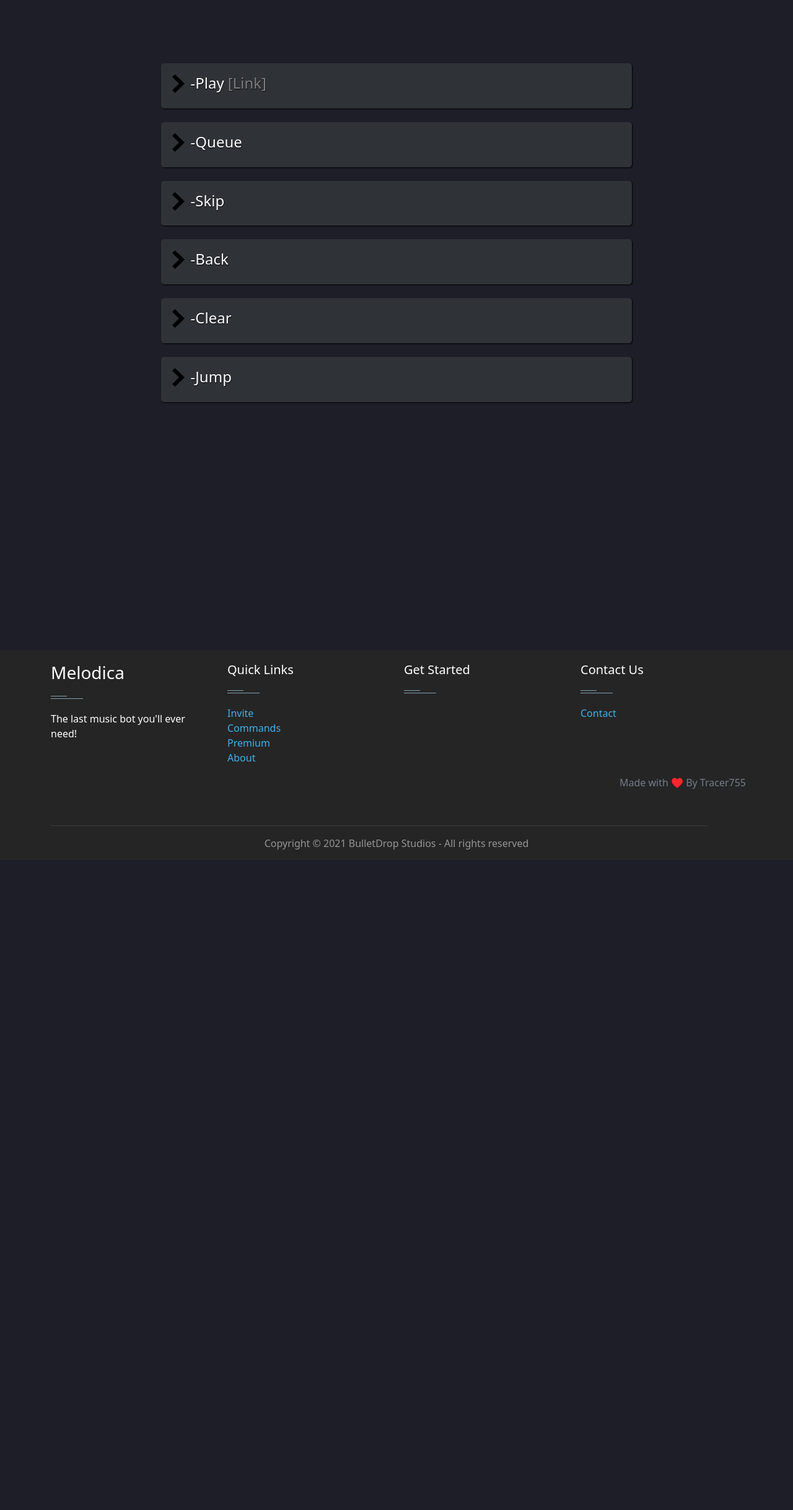
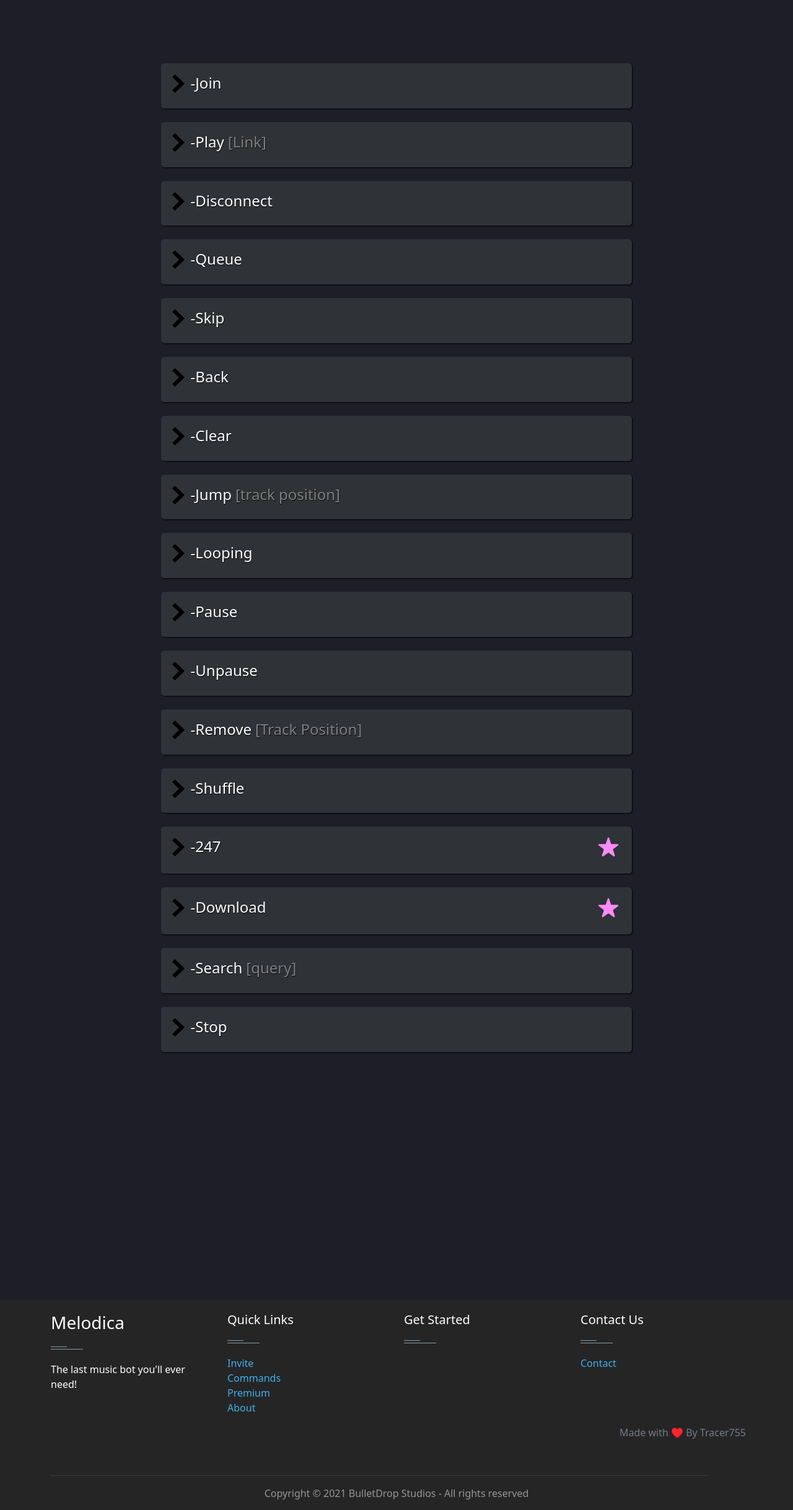
Before and after one commit to tracer755/tracer755.github.io, a PHP site: page /Melodica/Commands.html in a window 1280 px wide. Shown: the part 106-2543 px from the top of the page at 62% size. Before the commit the page ends 1477 px from the top, so only its background shows below. Run offline with PHP 8.4, Linux system fonts and the light colour scheme.

Commit message:
Add files via upload

```diff
--- a/Melodica/Command.css
+++ b/Melodica/Command.css
@@ -1,3 +1,8 @@
+body {
+    -webkit-font-smoothing: antialiased;
+    -moz-osx-font-smoothing: grayscale;
+    text-rendering: optimizeLegibility;
+}
 .collapsible {
   background-color: #2f3237;
   color: white;
@@ -9,7 +14,7 @@
   outline: none;
   font-size: 15px;
   border-radius: 5px;
-  width: 60%;
+  width: 80%;
   text-shadow: 0.5px 0.5px 1px #000000;
   box-shadow: 1px 1px 2px #000000;
 
@@ -22,7 +27,7 @@
   transition: max-height 0.2s ease-out;
   background-color: #2f3237;
   position:relative; top:-12px;
-  width: 60%;
+  width: 80%;
     background-color: #2a2d32;
   border-color: #2f3237;
   border-style: solid;
@@ -31,6 +36,17 @@
 
 
 }
+
+@media (min-width: 700px) {
+    .content{
+        width: 60%;
+    }
+    .collapsible{
+        width: 60%;
+    }
+}
+
+
 .rotated-image {
     transition: 0.2s;
   -webkit-transform: rotate(90deg);
--- a/Melodica/Commands.html
+++ b/Melodica/Commands.html
@@ -58,7 +58,11 @@
     </div>
   </div>
 </nav>
-      <br><br><br><br>
+    <br><br><br><br>
+    <!--Premium command star-->
+    <!--
+<svg xmlns="http://www.w3.org/2000/svg" viewBox="0 0 72 72" style="color: #fc8af9; fill: currentColor; float: right !important; position:relative; top:-5px;" width=40px ><path d="M38.2 9.7l5.3 16.2c.3 1 1.2 1.6 2.2 1.6h17c2.3 0 3.2 2.9 1.4 4.2l-13.8 10c-.8.6-1.2 1.6-.8 2.6l5.3 16.2c.7 2.1-1.8 3.9-3.6 2.6l-13.8-10c-.8-.6-1.9-.6-2.7 0l-13.8 10c-1.8 1.3-4.3-.5-3.6-2.6l5.3-16.2c.3-1 0-2-.8-2.6L8 31.7c-1.8-1.3-.9-4.2 1.4-4.2h17c1 0 1.9-.6 2.2-1.6l5.3-16.2c.6-2.1 3.6-2.1 4.3 0z"></path></svg>
+-->
 
 
     <!-- Template for the help dropdown-->
@@ -88,6 +92,25 @@
 
 <div>
 <center>
+
+                    <div style="padding: 6px; ">
+    <button onclick="myFunction('arw17')" class="collapsible" ><img id="arw17" src="arrow1.png" class="arrow" width="20" height="30" align="left">
+        <div style="display: flex; flex-wrap: wrap; position:relative; left:10px;">
+        <h4> -Join </h4>
+        <h4 style="color: grey; position:relative; left:6px;"></h4>
+        </div>
+        </button>
+<div class="content">
+    <p></p>
+  <p style="color: white;" align="left">Joins the bot to your current voice channel.</p>
+    <p style="color: white" align="left">This command is required to run most other commands.</p>
+    <hr size="4" width="95%" style="color: #757c8a">
+    <p style="color: white">Example: -join</p>
+</div>
+    </div>
+
+
+
     <div style="padding: 6px; ">
     <button onclick="myFunction('arw1')" class="collapsible" ><img id="arw1" src="arrow1.png" class="arrow" width="20" height="30" align="left">
         <div style="display: flex; flex-wrap: wrap; position:relative; left:10px;">
@@ -98,9 +121,25 @@
 <div class="content">
     <p></p>
   <p style="color: white;" align="left">Takes the input link and adds the song to the queue, if there is no song currently playing it will start playing the song.</p>
-    <p style="color: white" align="left">Aliases: p</p>
+    <p style="color: white" align="left">Aliases: -p</p>
     <hr size="4" width="95%" style="color: #757c8a">
     <p style="color: white">Example: -play <a href="https://www.youtube.com/watch?v=dQw4w9WgXcQ" target="_blank" style="color: white"> https://www.youtube.com/watch?v=dQw4w9WgXcQ</a></p>
+</div>
+    </div>
+
+                <div style="padding: 6px; ">
+    <button onclick="myFunction('arw11')" class="collapsible" ><img id="arw11" src="arrow1.png" class="arrow" width="20" height="30" align="left">
+        <div style="display: flex; flex-wrap: wrap; position:relative; left:10px;">
+        <h4> -Disconnect </h4>
+        <h4 style="color: grey; position:relative; left:6px;"></h4>
+        </div>
+        </button>
+<div class="content">
+    <p></p>
+  <p style="color: white;" align="left">Disconnects the bot from the current voice chanel and clear the server queue.</p>
+    <p style="color: white" align="left">Aliases: -dc -leave</p>
+    <hr size="4" width="95%" style="color: #757c8a">
+    <p style="color: white">Example: -disconnect -dc -leave</p>
 </div>
     </div>
 
@@ -176,17 +215,172 @@
     <button onclick="myFunction('arw6')" class="collapsible" ><img id="arw6" src="arrow1.png" class="arrow" width="20" height="30" align="left">
         <div style="display: flex; flex-wrap: wrap; position:relative; left:10px;">
         <h4> -Jump </h4>
+        <h4 style="color: grey; position:relative; left:6px;"> [track position]</h4>
+        </div>
+        </button>
+<div class="content">
+    <p></p>
+  <p style="color: white;" align="left">Skips to the specified track.</p>
+    <p style="color: white" align="left"> You can use -queue to find the trackid's</p>
+    <hr size="4" width="95%" style="color: #757c8a">
+    <p style="color: white">Example: -Jump [trackid]</p>
+</div>
+    </div>
+
+
+                <div style="padding: 6px; ">
+    <button onclick="myFunction('arw7')" class="collapsible" ><img id="arw7" src="arrow1.png" class="arrow" width="20" height="30" align="left">
+        <div style="display: flex; flex-wrap: wrap; position:relative; left:10px;">
+        <h4> -Looping </h4>
         <h4 style="color: grey; position:relative; left:6px;"></h4>
         </div>
         </button>
 <div class="content">
     <p></p>
-  <p style="color: white;" align="left">Skips to the specified track.</p>
+  <p style="color: white;" align="left">Toggles looping the server queue.</p>
     <p style="color: white" align="left"></p>
     <hr size="4" width="95%" style="color: #757c8a">
-    <p style="color: white">Example: -Jump [trackid]</p>
+    <p style="color: white">Example: -looping | -looping [on/off]</p>
 </div>
     </div>
+
+                <div style="padding: 6px; ">
+    <button onclick="myFunction('arw8')" class="collapsible" ><img id="arw8" src="arrow1.png" class="arrow" width="20" height="30" align="left">
+        <div style="display: flex; flex-wrap: wrap; position:relative; left:10px;">
+        <h4> -Pause </h4>
+        <h4 style="color: grey; position:relative; left:6px;"></h4>
+        </div>
+        </button>
+<div class="content">
+    <p></p>
+  <p style="color: white;" align="left">Pauses the curently playing song</p>
+    <p style="color: white" align="left"></p>
+    <hr size="4" width="95%" style="color: #757c8a">
+    <p style="color: white">Example: -pause</p>
+</div>
+    </div>
+
+
+                <div style="padding: 6px; ">
+    <button onclick="myFunction('arw9')" class="collapsible" ><img id="arw9" src="arrow1.png" class="arrow" width="20" height="30" align="left">
+        <div style="display: flex; flex-wrap: wrap; position:relative; left:10px;">
+        <h4> -Unpause </h4>
+        <h4 style="color: grey; position:relative; left:6px;"></h4>
+        </div>
+        </button>
+<div class="content">
+    <p></p>
+  <p style="color: white;" align="left">Unpauses the curently paused track.</p>
+    <p style="color: white" align="left">You can also use the play command to unpause the track</p>
+    <hr size="4" width="95%" style="color: #757c8a">
+    <p style="color: white">Example: -unpause</p>
+</div>
+    </div>
+
+
+                <div style="padding: 6px; ">
+    <button onclick="myFunction('arw10')" class="collapsible" ><img id="arw10" src="arrow1.png" class="arrow" width="20" height="30" align="left">
+        <div style="display: flex; flex-wrap: wrap; position:relative; left:10px;">
+        <h4> -Remove </h4>
+        <h4 style="color: grey; position:relative; left:6px;"> [Track Position]</h4>
+        </div>
+        </button>
+<div class="content">
+    <p></p>
+  <p style="color: white;" align="left">Removes the specified track from the queue.</p>
+    <p style="color: white" align="left"></p>
+    <hr size="4" width="95%" style="color: #757c8a">
+    <p style="color: white">Example: -remove [Track ID]</p>
+</div>
+    </div>
+
+                <div style="padding: 6px; ">
+    <button onclick="myFunction('arw12')" class="collapsible" ><img id="arw12" src="arrow1.png" class="arrow" width="20" height="30" align="left">
+        <div style="display: flex; flex-wrap: wrap; position:relative; left:10px;">
+        <h4> -Shuffle </h4>
+        <h4 style="color: grey; position:relative; left:6px;"></h4>
+        </div>
+        </button>
+<div class="content">
+    <p></p>
+  <p style="color: white;" align="left">Toggles the server shuffle. On every song change a random song is selected.</p>
+    <p style="color: white" align="left">This does not affect the -jump command</p>
+    <hr size="4" width="95%" style="color: #757c8a">
+    <p style="color: white">Example: -shuffle | -shuffle [on/off]</p>
+</div>
+    </div>
+
+
+                <div style="padding: 6px; ">
+    <button onclick="myFunction('arw13')" class="collapsible" ><img id="arw13" src="arrow1.png" class="arrow" width="20" height="30" align="left">
+        <svg xmlns="http://www.w3.org/2000/svg" viewBox="0 0 72 72" style="color: #fc8af9; fill: currentColor; float: right !important; position:relative; top:-5px;" width=40px ><path d="M38.2 9.7l5.3 16.2c.3 1 1.2 1.6 2.2 1.6h17c2.3 0 3.2 2.9 1.4 4.2l-13.8 10c-.8.6-1.2 1.6-.8 2.6l5.3 16.2c.7 2.1-1.8 3.9-3.6 2.6l-13.8-10c-.8-.6-1.9-.6-2.7 0l-13.8 10c-1.8 1.3-4.3-.5-3.6-2.6l5.3-16.2c.3-1 0-2-.8-2.6L8 31.7c-1.8-1.3-.9-4.2 1.4-4.2h17c1 0 1.9-.6 2.2-1.6l5.3-16.2c.6-2.1 3.6-2.1 4.3 0z"></path></svg>
+        <div style="display: flex; flex-wrap: wrap; position:relative; left:10px;">
+        <h4> -247 </h4>
+        <h4 style="color: grey; position:relative; left:6px;"></h4>
+
+        </div>
+        </button>
+<div class="content">
+    <p></p>
+  <p style="color: white;" align="left">Toggles 247 mode which disables automatic inactivity-based disconnects.</p>
+    <p style="color: #fc8af9" align="left">This is a premium command.</p>
+    <hr size="4" width="95%" style="color: #757c8a">
+    <p style="color: white">Example: -247</p>
+</div>
+    </div>
+
+                    <div style="padding: 6px; ">
+    <button onclick="myFunction('arw14')" class="collapsible" ><img id="arw14" src="arrow1.png" class="arrow" width="20" height="30" align="left">
+        <svg xmlns="http://www.w3.org/2000/svg" viewBox="0 0 72 72" style="color: #fc8af9; fill: currentColor; float: right !important; position:relative; top:-5px;" width=40px ><path d="M38.2 9.7l5.3 16.2c.3 1 1.2 1.6 2.2 1.6h17c2.3 0 3.2 2.9 1.4 4.2l-13.8 10c-.8.6-1.2 1.6-.8 2.6l5.3 16.2c.7 2.1-1.8 3.9-3.6 2.6l-13.8-10c-.8-.6-1.9-.6-2.7 0l-13.8 10c-1.8 1.3-4.3-.5-3.6-2.6l5.3-16.2c.3-1 0-2-.8-2.6L8 31.7c-1.8-1.3-.9-4.2 1.4-4.2h17c1 0 1.9-.6 2.2-1.6l5.3-16.2c.6-2.1 3.6-2.1 4.3 0z"></path></svg>
+        <div style="display: flex; flex-wrap: wrap; position:relative; left:10px;">
+        <h4> -Download </h4>
+        <h4 style="color: grey; position:relative; left:6px;"></h4>
+
+        </div>
+        </button>
+<div class="content">
+    <p></p>
+  <p style="color: white;" align="left">Sends the currently playing song as an mp3 to the channel the user used the command in.</p>
+    <p style="color: #fc8af9" align="left">This is a premium command</p>
+    <hr size="4" width="95%" style="color: #757c8a">
+    <p style="color: white">Example: -download</p>
+</div>
+    </div>
+
+
+                    <div style="padding: 6px; ">
+    <button onclick="myFunction('arw15')" class="collapsible" ><img id="arw15" src="arrow1.png" class="arrow" width="20" height="30" align="left">
+        <div style="display: flex; flex-wrap: wrap; position:relative; left:10px;">
+        <h4> -Search </h4>
+        <h4 style="color: grey; position:relative; left:6px;">[query]</h4>
+        </div>
+        </button>
+<div class="content">
+    <p></p>
+  <p style="color: white;" align="left">Searches the query on youtube and return a track to the queue.</p>
+    <p style="color: white" align="left">This command limits the track legnth to 1hr 30min it does give the command to get the longer track.</p>
+    <hr size="4" width="95%" style="color: #757c8a">
+    <p style="color: white">Example: -search [query]</p>
+</div>
+    </div>
+
+
+                    <div style="padding: 6px; ">
+    <button onclick="myFunction('arw16')" class="collapsible" ><img id="arw16" src="arrow1.png" class="arrow" width="20" height="30" align="left">
+        <div style="display: flex; flex-wrap: wrap; position:relative; left:10px;">
+        <h4> -Stop </h4>
+        <h4 style="color: grey; position:relative; left:6px;"></h4>
+        </div>
+        </button>
+<div class="content">
+    <p></p>
+  <p style="color: white;" align="left">Stops the currently plying track.</p>
+    <p style="color: white" align="left"></p>
+    <hr size="4" width="95%" style="color: #757c8a">
+    <p style="color: white">Example: -stop</p>
+</div>
+    </div>
+
 
 
 
```
